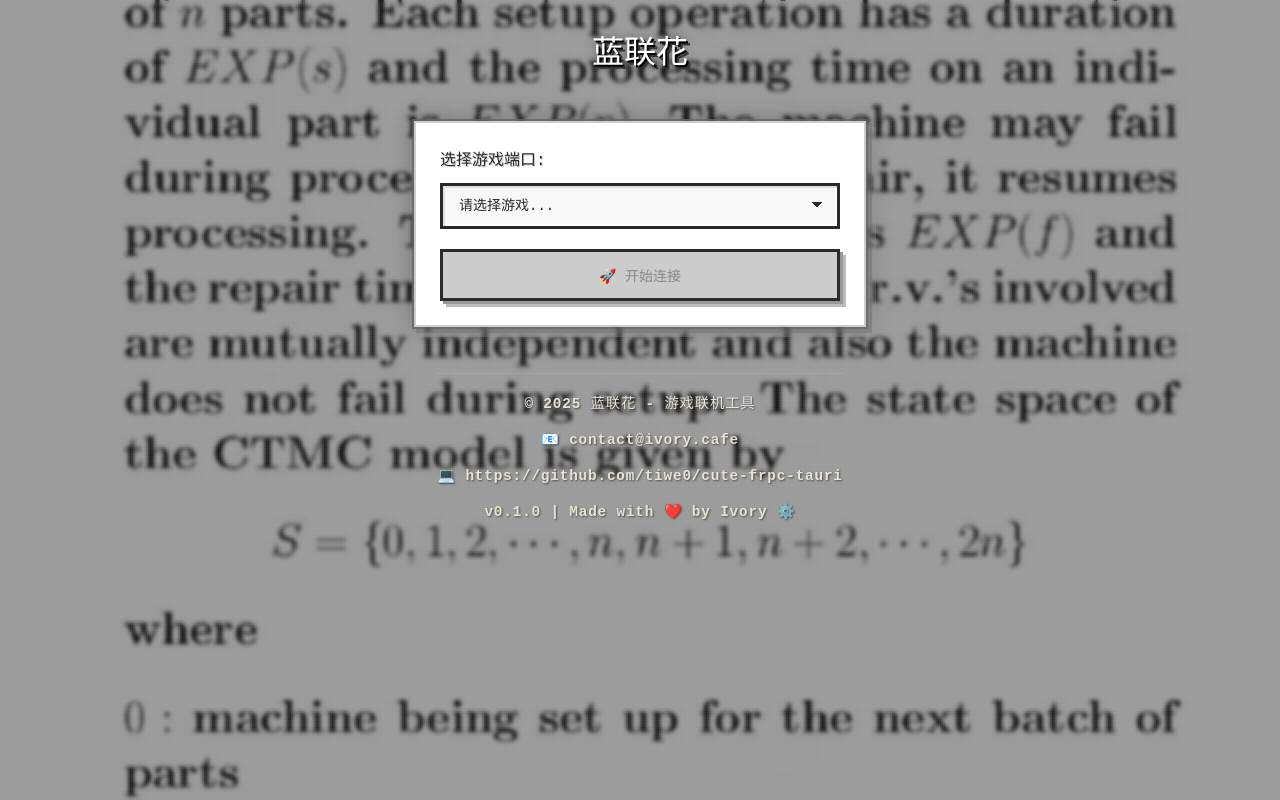
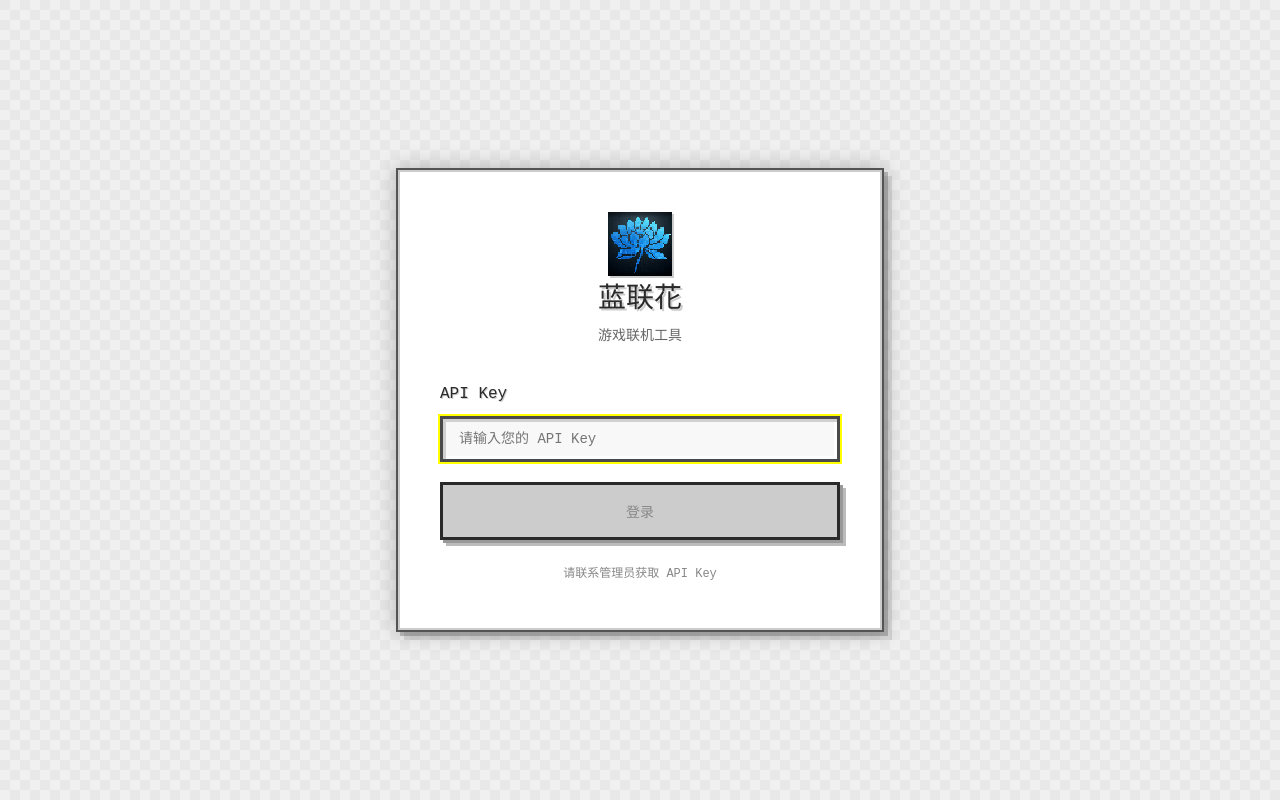
Before and after one commit to tiwe0/cute-frpc-tauri, a React (Vite) app: page / in a window 1280 px wide. Built offline with nearby package versions, Linux system fonts and the light colour scheme; a web font is replaced by a local one.

Commit message:
feat: 登陆页面

```diff
--- a/src/App.css
+++ b/src/App.css
@@ -1762,6 +1762,264 @@
   cursor: pointer;
 }
 
+/* 登录界面样式 */
+.login-screen {
+  position: fixed;
+  top: 0;
+  left: 0;
+  right: 0;
+  bottom: 0;
+  background:
+    repeating-conic-gradient(#f0f0f0 0% 25%, #e8e8e8 25% 50%)
+    50% / 20px 20px;
+  display: flex;
+  align-items: center;
+  justify-content: center;
+  z-index: 9999;
+}
+
+.login-content {
+  background: rgba(255, 255, 255, 0.9);
+  backdrop-filter: blur(20px);
+  border: 4px solid rgba(42, 42, 42, 0.8);
+  border-radius: 0;
+  padding: 40px;
+  max-width: 400px;
+  width: 90%;
+  box-shadow:
+    4px 4px 0px rgba(102, 102, 102, 0.4),
+    8px 8px 0px rgba(153, 153, 153, 0.3),
+    0 0 20px rgba(0, 0, 0, 0.25);
+  position: relative;
+}
+
+.login-content::before {
+  content: '';
+  position: absolute;
+  top: -2px;
+  left: -2px;
+  right: -2px;
+  bottom: -2px;
+  background: #ffffff;
+  border: 2px solid #cccccc;
+  z-index: -1;
+}
+
+.login-header {
+  text-align: center;
+  margin-bottom: 30px;
+}
+
+.login-logo {
+  display: flex;
+  flex-direction: column;
+  align-items: center;
+  gap: 10px;
+}
+
+.login-icon {
+  width: 64px;
+  height: 64px;
+  object-fit: contain;
+  filter: drop-shadow(2px 2px 0px #cccccc);
+}
+
+.login-title {
+  font-size: 28px;
+  font-weight: normal;
+  color: #2a2a2a;
+  margin: 0;
+  font-family: 'FusionPixel', monospace;
+  text-shadow: 2px 2px 0px #cccccc;
+}
+
+.login-subtitle {
+  font-size: 14px;
+  color: #666666;
+  margin: 8px 0 0 0;
+  font-family: 'FusionPixel', monospace;
+}
+
+.login-form {
+  display: flex;
+  flex-direction: column;
+  gap: 20px;
+}
+
+.login-form-group {
+  display: flex;
+  flex-direction: column;
+  gap: 8px;
+}
+
+.login-label {
+  font-size: 16px;
+  font-weight: normal;
+  color: #2a2a2a;
+  font-family: 'FusionPixel', monospace;
+  text-shadow: 1px 1px 0px #cccccc;
+}
+
+.login-input {
+  width: 100%;
+  padding: 12px 16px;
+  background: #f8f8f8;
+  border: 3px solid #2a2a2a;
+  border-radius: 0;
+  color: #2a2a2a;
+  font-size: 14px;
+  font-family: 'FusionPixel', monospace;
+  transition: none;
+  box-sizing: border-box;
+  box-shadow:
+    inset 2px 2px 0px #e0e0e0,
+    inset -2px -2px 0px #ffffff;
+}
+
+.login-input:focus {
+  outline: none;
+  border-color: #4a4a4a;
+  box-shadow:
+    inset 3px 3px 0px #d0d0d0,
+    inset -3px -3px 0px #ffffff,
+    0 0 0 2px #ffff00;
+}
+
+.login-input:disabled {
+  background: #e0e0e0;
+  color: #888888;
+  cursor: not-allowed;
+}
+
+.login-button {
+  padding: 16px 32px;
+  background: #4a90e2;
+  color: white;
+  border: 3px solid #2a2a2a;
+  border-radius: 0;
+  font-size: 14px;
+  font-weight: normal;
+  cursor: pointer;
+  transition: all 0.3s ease-out;
+  font-family: 'FusionPixel', monospace;
+  box-shadow:
+    3px 3px 0px #2a2a2a,
+    6px 6px 0px #666666;
+  text-transform: uppercase;
+  display: flex;
+  justify-content: center;
+  align-items: center;
+  gap: 8px;
+}
+
+.login-button:hover:not(:disabled) {
+  background: #5ba0f2;
+  transform: translate(1px, 1px);
+  box-shadow:
+    2px 2px 0px #2a2a2a,
+    4px 4px 0px #666666;
+}
+
+.login-button:active:not(:disabled) {
+  transform: translate(3px, 3px);
+  box-shadow: none;
+}
+
+.login-button:disabled {
+  background: #cccccc;
+  color: #888888;
+  cursor: not-allowed;
+  box-shadow:
+    3px 3px 0px #999999,
+    6px 6px 0px #bbbbbb;
+}
+
+.login-spinner {
+  font-size: 16px;
+  animation: spin 2s linear infinite;
+  display: inline-block;
+}
+
+.login-error {
+  color: #e74c3c;
+  font-size: 12px;
+  font-family: 'FusionPixel', monospace;
+  padding: 8px 12px;
+  background: rgba(231, 76, 60, 0.1);
+  border: 2px solid #e74c3c;
+  border-radius: 0;
+  margin-top: 4px;
+}
+
+.login-footer {
+  text-align: center;
+  margin-top: 20px;
+}
+
+.login-help {
+  font-size: 12px;
+  color: #888888;
+  margin: 0;
+  font-family: 'FusionPixel', monospace;
+}
+
+@media (prefers-color-scheme: dark) {
+  .login-screen {
+    background:
+      repeating-conic-gradient(#1a1a1a 0% 25%, #2a2a2a 25% 50%)
+      50% / 20px 20px;
+  }
+
+  .login-content {
+    background: rgba(58, 58, 58, 0.9);
+    border-color: rgba(224, 224, 224, 0.8);
+  }
+
+  .login-content::before {
+    background: #2a2a2a;
+    border-color: #4a4a4a;
+  }
+
+  .login-title {
+    color: #e0e0e0;
+    text-shadow: 2px 2px 0px #1a1a1a;
+  }
+
+  .login-icon {
+    filter: drop-shadow(2px 2px 0px #1a1a1a);
+  }
+
+  .login-subtitle {
+    color: #b0b0b0;
+  }
+
+  .login-label {
+    color: #e0e0e0;
+    text-shadow: 1px 1px 0px #1a1a1a;
+  }
+
+  .login-input {
+    background: #3a3a3a;
+    color: #e0e0e0;
+    border-color: #e0e0e0;
+    box-shadow:
+      inset 2px 2px 0px #2a2a2a,
+      inset -2px -2px 0px #4a4a4a;
+  }
+
+  .login-input:focus {
+    border-color: #ffffff;
+    box-shadow:
+      inset 3px 3px 0px #2a2a2a,
+      inset -3px -3px 0px #4a4a4a,
+      0 0 0 2px #ffff00;
+  }
+
+  .login-help {
+    color: #b0b0b0;
+  }
+}
+
 /* 响应式设计 */
 @media (max-width: 768px) {
   .contact-info {
--- a/src/App.tsx
+++ b/src/App.tsx
@@ -8,6 +8,7 @@
 // Components
 import {
   LoadingScreen,
+  LoginScreen,
   BackgroundManager,
   GameSelector,
   Logger,
@@ -28,6 +29,11 @@
 import { createFRPCService } from "./services/frpcService";
 
 function App() {
+  // Authentication state
+  const [isAuthenticated, setIsAuthenticated] = useState(false);
+  const [loginLoading, setLoginLoading] = useState(false);
+  const [loginError, setLoginError] = useState<string>('');
+
   // Game state
   const [gameList] = useState<Game[]>([
     { name: "Minecraft", defaultPort: 25565, background: "/assets/minecraft.webp", type: "tcp" },
@@ -140,6 +146,30 @@
     }
   };
 
+  // Login handler
+  const handleLogin = async (apiKey: string) => {
+    setLoginLoading(true);
+    setLoginError('');
+
+    try {
+      // 模拟API Key验证
+      await new Promise(resolve => setTimeout(resolve, 1500));
+
+      // 简单的API Key验证逻辑（实际项目中应该调用真实的API）
+      if (apiKey === 'demo-key-2025' || apiKey.startsWith('sk-')) {
+        setIsAuthenticated(true);
+        // 登录成功后开始初始化
+        initConfig();
+      } else {
+        setLoginError('无效的 API Key，请检查后重试');
+      }
+    } catch (error) {
+      setLoginError('验证失败，请稍后重试');
+    } finally {
+      setLoginLoading(false);
+    }
+  };
+
   // Game selection handler
   const handleGameSelect = (port: number, game: Game) => {
     setGamePort(port);
@@ -238,7 +268,8 @@
 
   // Effects
   useEffect(() => {
-    initConfig();
+    // 只有在用户已认证时才初始化配置
+    // initConfig 将在登录成功后手动调用
   }, []);
 
   // 当显示 logger 时，设置动画完成状态
@@ -263,11 +294,25 @@
         backgroundTransition={backgroundTransition}
       />
 
+      {/* 登录界面 */}
+      {!isAuthenticated && (
+        <LoginScreen
+          onLogin={handleLogin}
+          isLoading={loginLoading}
+          error={loginError}
+        />
+      )}
+
+      {/* 加载界面 - 只在已登录且正在加载时显示 */}
+      {isAuthenticated && (
         <LoadingScreen
           isLoading={isLoading}
           loadingExiting={loadingExiting}
         />
+      )}
 
+      {/* 主界面内容 - 只在已登录且加载完成时显示 */}
+      {isAuthenticated && (
         <div
           className={`content-wrapper ${
             isLoading ? "content-hidden" : "content-visible"
@@ -309,6 +354,7 @@
           onConfigChange={handleConfigChange}
         />
         </div>
+      )}
     </main>
   );
 }
--- /dev/null
+++ b/src/components/LoginScreen.tsx
@@ -0,0 +1,70 @@
+import React, { useState } from 'react';
+
+interface LoginScreenProps {
+  onLogin: (apiKey: string) => void;
+  isLoading: boolean;
+  error?: string;
+}
+
+const LoginScreen: React.FC<LoginScreenProps> = ({ onLogin, isLoading, error }) => {
+  const [apiKey, setApiKey] = useState('');
+
+  const handleSubmit = (e: React.FormEvent) => {
+    e.preventDefault();
+    if (apiKey.trim()) {
+      onLogin(apiKey.trim());
+    }
+  };
+
+  return (
+    <div className="login-screen">
+      <div className="login-content">
+        <div className="login-header">
+          <div className="login-logo">
+            <img src="/assets/icon.png" alt="蓝联花" className="login-icon" />
+            <h1 className="login-title">蓝联花</h1>
+          </div>
+          <p className="login-subtitle">游戏联机工具</p>
+        </div>
+
+        <form className="login-form" onSubmit={handleSubmit}>
+          <div className="login-form-group">
+            <label htmlFor="api-key" className="login-label">API Key</label>
+            <input
+              id="api-key"
+              type="password"
+              value={apiKey}
+              onChange={(e) => setApiKey(e.target.value)}
+              placeholder="请输入您的 API Key"
+              className="login-input"
+              disabled={isLoading}
+              autoFocus
+            />
+            {error && <div className="login-error">{error}</div>}
+          </div>
+
+          <button
+            type="submit"
+            className="login-button"
+            disabled={isLoading || !apiKey.trim()}
+          >
+            {isLoading ? (
+              <>
+                <span className="login-spinner">⏳</span>
+                验证中...
+              </>
+            ) : (
+              '登录'
+            )}
+          </button>
+        </form>
+
+        <div className="login-footer">
+          <p className="login-help">请联系管理员获取 API Key</p>
+        </div>
+      </div>
+    </div>
+  );
+};
+
+export default LoginScreen;
--- a/src/components/index.ts
+++ b/src/components/index.ts
@@ -1,4 +1,5 @@
 export { default as LoadingScreen } from './LoadingScreen';
+export { default as LoginScreen } from './LoginScreen';
 export { default as BackgroundManager } from './BackgroundManager';
 export { default as GameSelector } from './GameSelector';
 export { default as Logger } from './Logger';
```
Also changed, not shown: public/assets/icon.png (added), 1 other file (tests, documents, lock files or other folders). Lines whose indentation alone changed are shown as unchanged.
